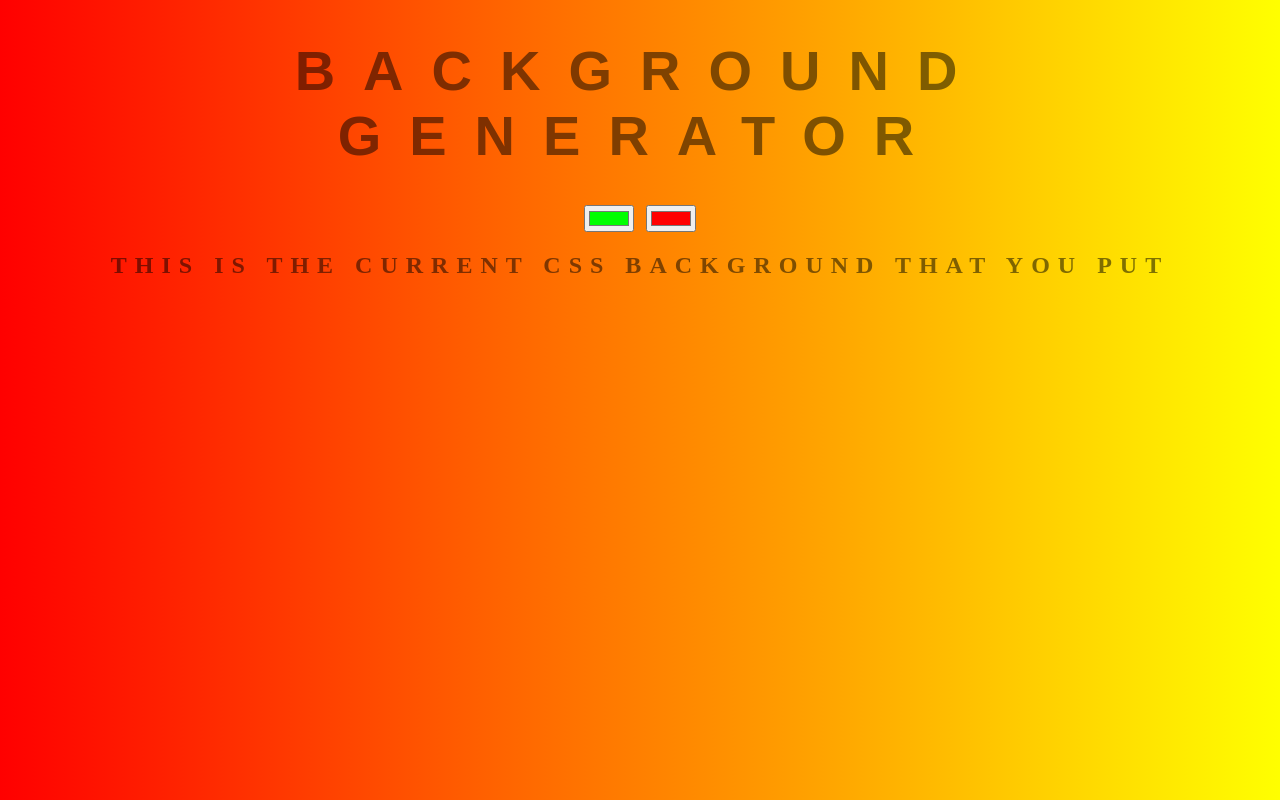
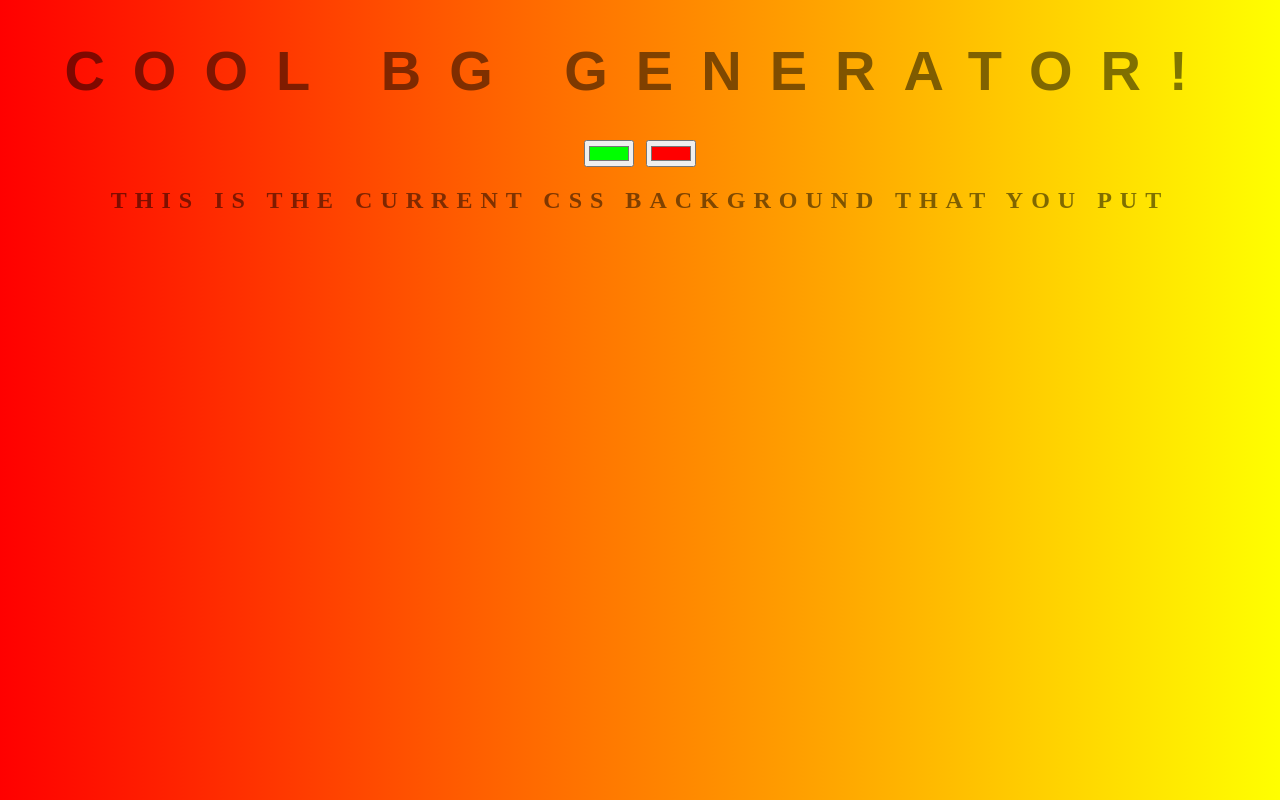
Before and after one commit to JuliusP22/background_generator, a plain HTML site: page background_gen.html in a window 1280 px wide. Drawn offline with Linux system fonts and the light colour scheme.

Commit message:
changing the title

```diff
--- a/background_gen.html
+++ b/background_gen.html
@@ -8,7 +8,7 @@
     <link type="text/css" rel="stylesheet" href="stylebg.css">
 </head>
 <body id="gradient">
-    <h1>Background Generator</h1>
+    <h1>COOL BG Generator!</h1>
     <input class="color1" type="color" name="color1" value="#00ff00">
     <input class="color2" type="color" name="color2" value="#ff0000">
     <h2>This is the Current CSS Background that you put</h2>
```
